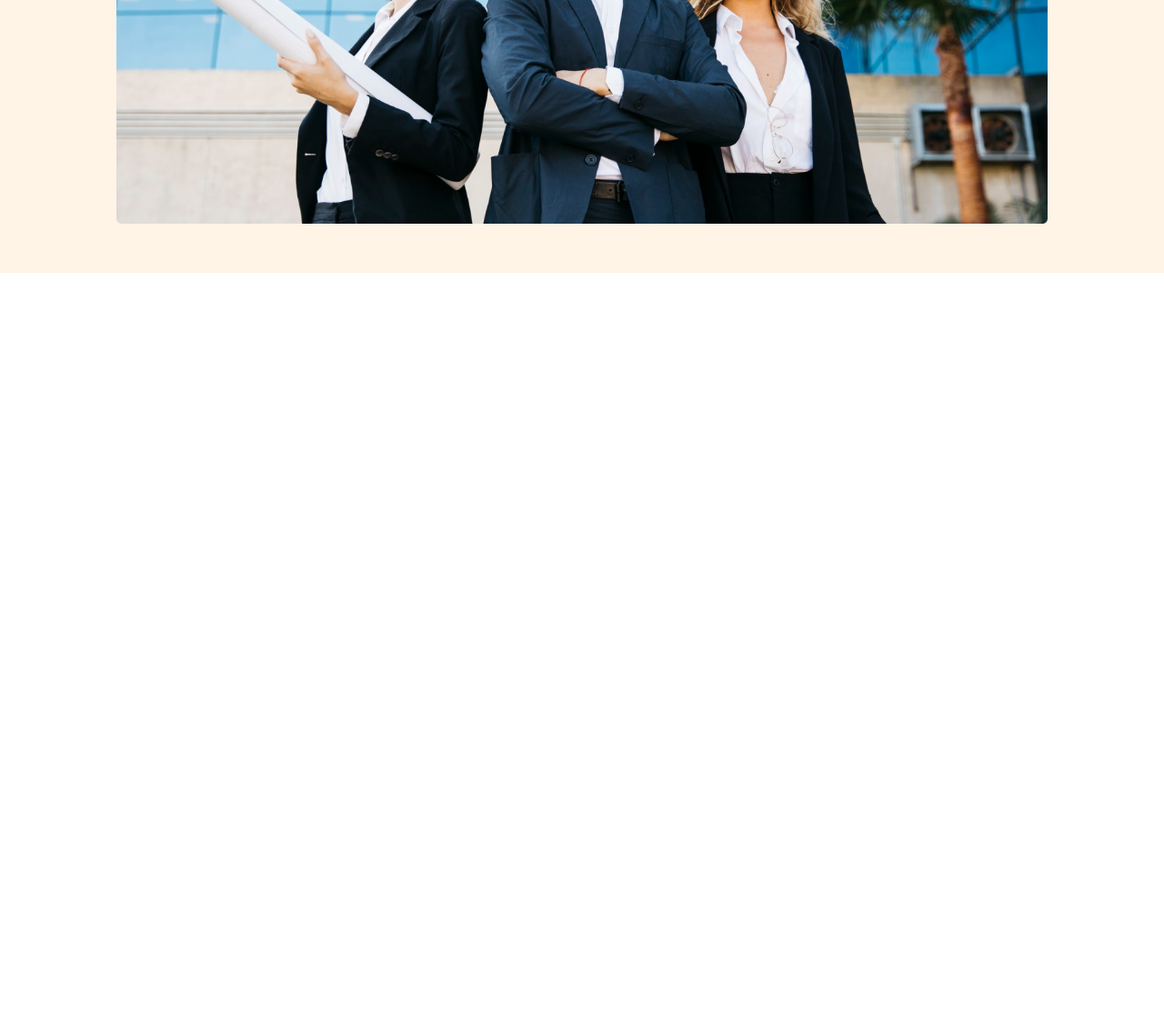
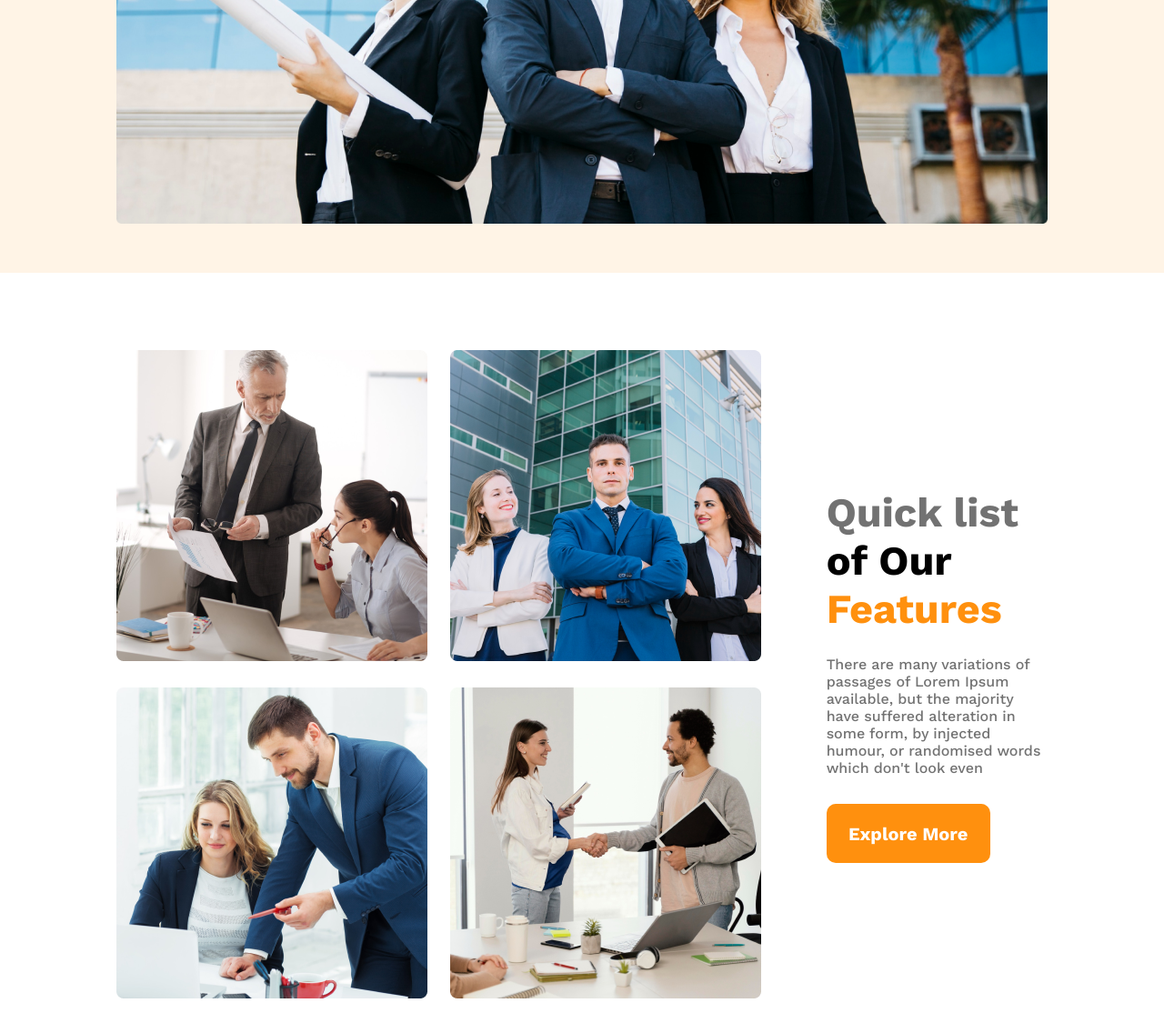
Before and after one commit to Hridoy-ii/assignment02, a plain HTML site: page index.html in a window 1280 px wide. Shown: the part 894-2030 px from the top of the page at 91% size. Before the commit the page ends 1194 px from the top, so only its background shows below. Drawn offline with nearby package versions, Linux system fonts and the light colour scheme.

Commit message:
features info done

```diff
--- a/Styles/style.css
+++ b/Styles/style.css
@@ -97,11 +97,48 @@ nav li {
 
 /* banner part end  */
 
+/* Features part start  */
+
+.feature-section {
+    display: flex;
+    justify-content: center;
+    align-items: center;
+    margin: 85px 0;
+}
+
+.feature-imgs {
+    display: grid;
+    grid-template-columns: repeat(2, 1fr);
+    grid-gap: 25px;
+}
+
+.feature-imgs img {
+    width: 342px;
+    height: 342px;
+}
+
+.feature-info {
+    padding-left: 7%;
+}
+
+.feature-info h3 {
+    font-size: 45px;
+    margin-bottom: 25px;
+}
+
+.feature-info p {
+    margin-bottom: 30px;
+}
+
+/* Features part end  */
 
 
 
-/* banner part responsive  */
+
+/* responsive  part */
 @media screen and (max-device-width: 375px) {
+
+    /* deafault styles  */
     .nav-bar {
         display: flex;
         justify-content: space-between;
@@ -113,8 +150,11 @@ nav li {
         padding: 0 5%;
     }
 
+
+    /* nav bar style  */
     .nav-bar h2 {
         font-size: 15px;
+        padding-top: 10px;
     }
 
     .banner {
@@ -147,4 +187,32 @@ nav li {
         color: rgba(114, 114, 114, 1);
         margin: 30px 0;
     }
+
+    .primary-btn {
+        width: 130px;
+        height: 45px;
+        font-size: 15px;
+        font-weight: 500;
+    }
+
+    .feature-section {
+        display: flex;
+        flex-direction: column;
+        margin: 65px 0;
+        /* justify-content: center;
+        align-items: center; */
+    }
+
+    .feature-imgs {
+        display: grid;
+        grid-template-columns: repeat(1, 1fr);
+        grid-gap: 25px;
+    }
+    .feature-info{
+        margin: 25px 0;
+        text-align: center;
+        padding: 5%;
+    }
+
+
 }
--- a/index.html
+++ b/index.html
@@ -37,6 +37,23 @@
         </div>
         <div class="banner-img container"><img src="images/banner.png" alt=""></div>
     </header>
+
+    <main class="container ">
+        <div class="feature-section">
+            <div class="feature-imgs">
+                <div class="feature-img"><img src="images/team1.png" alt=""></div>
+                <div class="feature-img"><img src="images/team2.png" alt=""></div>
+                <div class="feature-img"><img src="images/team3.png" alt=""></div>
+                <div class="feature-img"><img src="images/team4.png" alt=""></div>
+            </div>
+            <div class="feature-info">
+                <h3><span class="secondary-color">Quick list</span> of Our <span class="primary-color">Features</span></h3>
+                <p class="secondary-color">There are many variations of passages of Lorem Ipsum available, but the majority have suffered alteration in some form,
+                by injected humour, or randomised words which don't look even</p>
+                <button class="primary-btn">Explore More</button>
+            </div>
+        </div>
+    </main>
 </body>
 
 </html>
```
